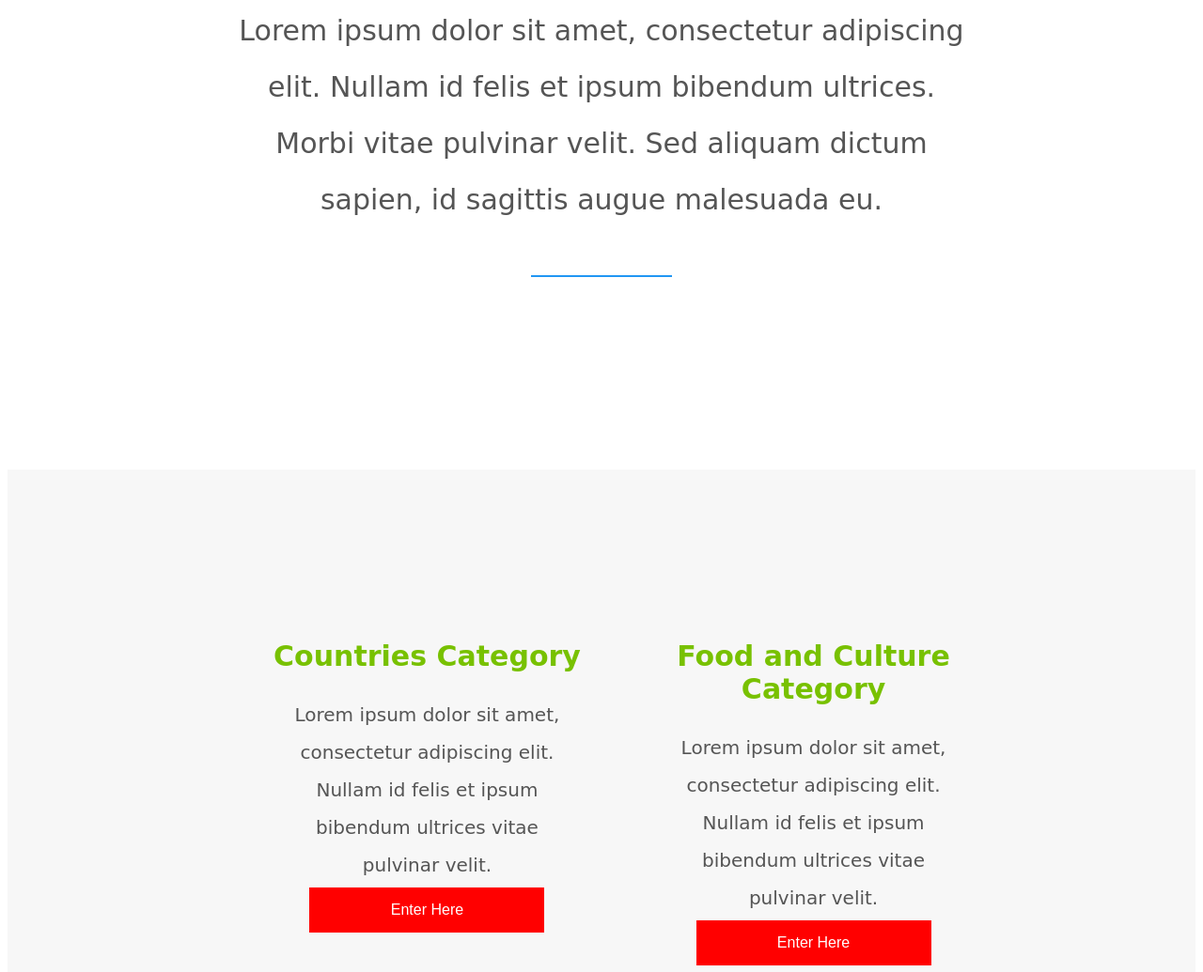
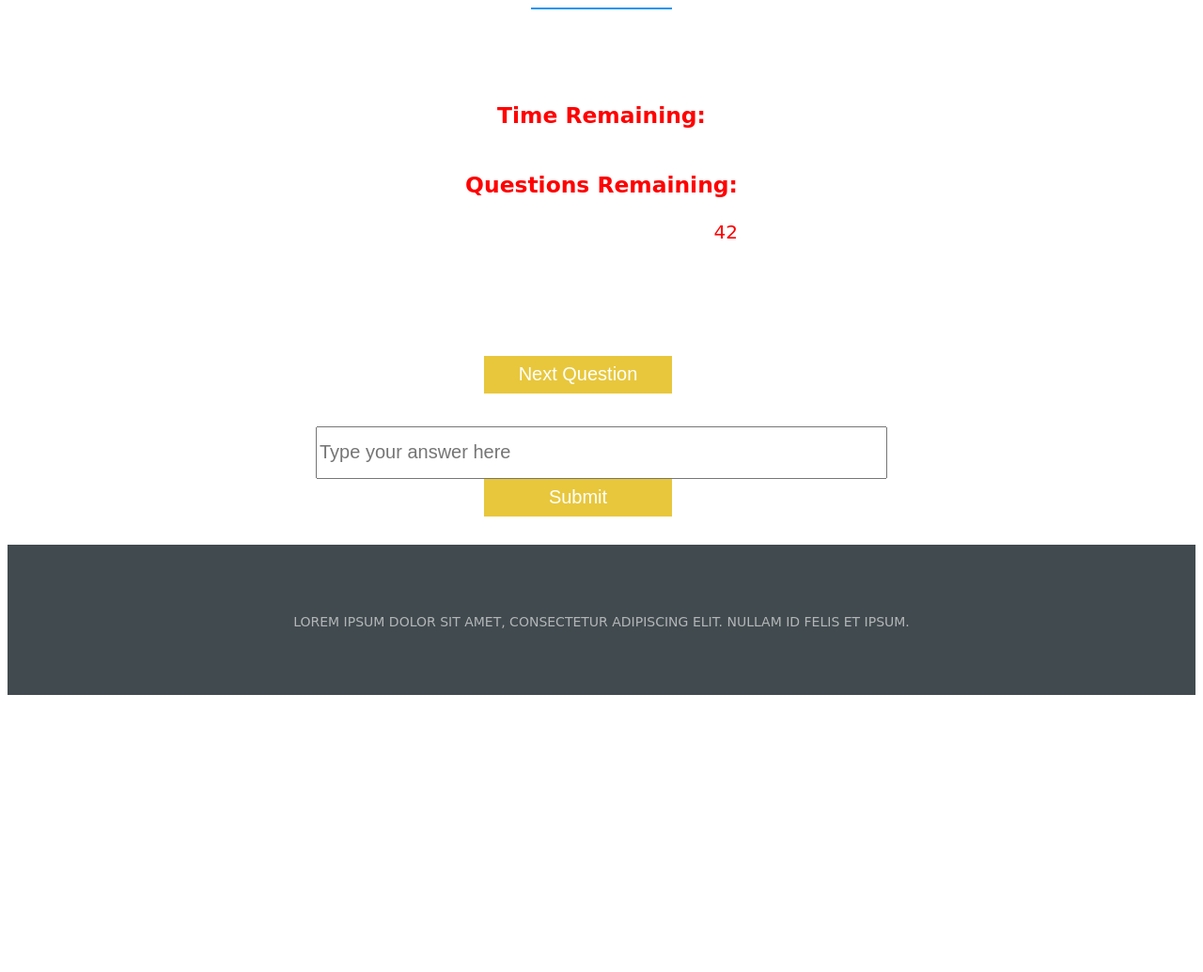
Before and after one commit to tedlayea/Fun-Trivia-, a plain HTML site: page index.html in a window 1280 px wide. Shown: the part 821-1856 px from the top of the page at 94% size. After the commit the page ends 1569 px from the top, so only its background shows below. Drawn offline with nearby package versions, Linux system fonts and the light colour scheme; a web font is replaced by a local one.

Commit message:
included javascript

```diff
--- a/css/styles.css
+++ b/css/styles.css
@@ -10,19 +10,22 @@ hr {
 	height: 2px;
 	background-color: #2196F3;
 	border: 0;
-	margin-bottom: 80px;
+	margin-bottom: 0p;
 }
 section {
 	display: flex;
 	flex-direction: column;
 	align-items: center;
-	padding: 125px 100px;
+	padding:30px;
+}
+#two {
+  font-size: 30px;
 }
 
 @media (max-width: 600px){
 
 	section{
-		padding: 80px 30px;
+		padding:0;
 	}
 }
 section p{
@@ -32,7 +35,7 @@ section p{
 	padding: 0 20px;
 	line-height: 2;
 }
-ul.countries{
+ul.countriesAndCulture{
 	width: 100%;
 	display: flex;
 	flex-wrap: wrap;
@@ -60,13 +63,11 @@ header{
 
 .main .background{
 	position: absolute;
-	top: 0;
-	left: 0;
 	width: 100%;
 	height: 100%;
 	background-size: cover;
-	background-color: #78C100;
-	z-index: -1;
+  background: url('../img/countries.jpeg') no-repeat  center fixed;
+	z-index: -2;
 }
 .main h1{
   font-family: 'Monoton', cursive;
@@ -92,38 +93,88 @@ header{
 	background-color: #fff;
   font-size: 30px;
 }
-.categoryOne{
+.categories{
 	background-color: #f7f7f7;
 }
-.categoryOne .countries li{
+.categories .countriesAndCulture li{
 	padding: 0 30px;
 	flex-basis: 33%;
 	text-align: center;
   font-size: 20px;
 }
-.categoryOne .countries li h4{
-	  color: #78C100;
+.categories .countriesAndCulture li h4{
+	  color: #C8A307;
     font-size: 30px;
-    margin-bottom: 25px;
+    margin-bottom: 0;
+    text-align: center;
 }
-.categoryOne .countries li p{
+.categories .countriesAndCulture li p{
     margin: 0;
 }
-li .button {
-    background-color: #FF0000;
-    border: none;
+#displayQuestion {
+  font-size: 30px;
+  text-align: center;
+  display: flex;
+	flex-direction: column;
+	align-items: center;
+	padding: 12px 100px;
+}
+li .button a {
+  margin-left: -50px;
+  height: 40px;
+  width: 200px;
+  background: #E8C73C;
+  font-size: 20px;
+  color: white;
+  border: 0;
+  -webkit-appearance: none;
+}
+#nextQuestion[type="button"] {
+  margin-left: -50px;
+  height: 40px;
+  width: 200px;
+  background: #E8C73C;
+  font-size: 80px;
+  color: white;
+  border: 0;
+}
+button[type="button"] {
+  margin-left: -50px;
+  height: 40px;
+  width: 200px;
+  background: #E8C73C;
+  font-size: 20px;
+  color: white;
+  border: 0;
+  -webkit-appearance: none;
+}
+input[type="text"] {
+    width: 600px;
+    height: 50px;
+    align-items: baseline;
+    font-size: 20px;
+}
+input[type="submit"] {
+    margin-left: -50px;
+    height: 40px;
+    width: 200px;
+    background: #E8C73C;
+    font-size: 20px;
     color: white;
-    padding: 15px 32px;
-    text-align: center;
-    text-decoration: none;
-    display: inline-block;
-    font-size: 16px;
-    margin: 4px 2px;
-    cursor: pointer;
-    width: 250px;
+    border: 0;
+}
+.timeRemaining {
+  text-align: left;
+  color: red;
+  font-size: 20px;
+}
+.questionsRemaining {
+  text-align: right;
+  color: red;
+  font-size: 20px;
 }
 @media (max-width: 600px){
-	.categoryOne .countries li{
+	.categories .countriesAndCulture li{
 		flex-basis: 100%;
 	}
 }
--- a/index.html
+++ b/index.html
@@ -5,44 +5,50 @@
     <title>Trivia</title>
     <link href="https://fonts.googleapis.com/css?family=Ravi+Prakash" rel="stylesheet">
     <link href="https://fonts.googleapis.com/css?family=Monoton" rel="stylesheet">
+    <script src="https://ajax.googleapis.com/ajax/libs/jquery/2.2.2/jquery.min.js"></script>
     <link rel="stylesheet" href="css/styles.css">
 </head>
-
 <body>
 	<header>
 		<h2></h2>
 		<nav>
-
 		</nav>
 	</header>
-
 	<section class="main">
 		<div class="background"></div>
 		<h1>Trivia for Fun</h1>
-		<h3>Countries and Culture</h3>
 	</section>
-
 	<section class="howToPlay">
 		<h3>How to Play</h3>
-		<p>Lorem ipsum dolor sit amet, consectetur adipiscing elit. Nullam id felis et ipsum bibendum ultrices. Morbi vitae pulvinar velit. Sed aliquam dictum sapien, id sagittis augue malesuada eu.</p>
+		<p id="one">Do you think you are awesome? Answer the following ten questions. If you answer all of them, you will be given an award of "Master of Awsomeness." Click "Next Question" to start.</p>
 		<hr>
 	</section>
 
-	<section class="categoryOne">
-		<ul class="countries">
-			<li>
-				<h4>Countries Category</h4>
-				<p>Lorem ipsum dolor sit amet, consectetur adipiscing elit. Nullam id felis et ipsum bibendum ultrices vitae pulvinar velit.</p>
-        <button class="button">Enter Here</button>
-			</li>
-			<li>
-				<h4>Food and Culture Category</h4>
-				<p>Lorem ipsum dolor sit amet, consectetur adipiscing elit. Nullam id felis et ipsum bibendum ultrices vitae pulvinar velit.</p>
-        <button class="button">Enter Here</button>
-			</li>
-    </ul>
-		</div>
-	</section>
+  <section>
+    <div class="timeRemaining">
+    </div>
+    <div class="questionsRemaining">
+    </div>
+  </section>
+
+  <section id="buttons">
+  </div>
+  </section>
+
+  <section>
+    <div id="nextQuestion">
+      <button type="button">Next Question</button>
+      <p id="two"></p>
+    </div>
+    <div id="inputBox">
+      <input id="answerBox" type="text" placeholder="Type your answer here">
+    </div>
+    <div id="submitButton">
+      <input type="submit">
+    </div>
+  </section>
+
+
 	<footer>
 		<p>Lorem ipsum dolor sit amet, consectetur adipiscing elit. Nullam id felis et ipsum.</p>
 	</footer>
--- a/js/main.js
+++ b/js/main.js
@@ -1,16 +1,29 @@
-var countryQuestions = []
-countryQuestions[0] = "Which country is only continent with no active volcanoes?";
-countryQuestions[1] = "Where is croissant first invented?";
-countryQuestions[2] = "Where are French fries originally from?";
-countryQuestions[3] = "Where is the first sailing boats built?";
-countryQuestions[4] = "Which country is named after a tree?";
-countryQuestions[5] = "Where is paper originated from?";
-countryQuestions[6] = "Which country has the most post offices than any other country (over 100,000)?";
-countryQuestions[7] = "Where is Christmas trees originated from?";
-countryQuestions[8] = "Which country is the world's largest consumer of coffee?";
-countryQuestions[9] = "Which country eats the most chocolate equating to 10 kilos per person per year?";
+$( document ).ready(function() {
+  $(".timeRemaining").append("<h3>Time Remaining:</h3>");
 
-function countryQuestion() {
-  var randomQuestion = Math.floor(Math.random()*(countryQuestions.length));
-  document.getElementById("displayQuestion").innerHTML = countryQuestions[randomQuestion];
-}
+  var question = [ "Which island is the world's biggest island?", "Which country eats the most chocolate equating to 10 kilos per person per year?", "Which continent is the only continent with no active volcanoes?", "Where is croissant first invented?", "Where are French fries originally from?", "Where is the first sailing boats built?", "Which country is named after a tree?", "Where is paper originated from?", "Which country has the most post offices than any other country (over 100,000)?", "Where is Christmas trees originated from?"];
+  var answer = ["Greenland", "Switzerland", "Australia", "Austria", "Belgium", "Egypt", "Brazil", "China", "India", "Germany"];
+  var counter = 0;
+  var remainingQuestion = question[counter].length - 1;
+  $(".questionsRemaining").append("<h3>Questions Remaining: </h3>" + remainingQuestion);
+
+
+  $("#nextQuestion").on("click", function() {
+      if(counter < question.length){
+        counter++;
+      }
+      console.log("random question displayed");
+      $("#two").html(question[counter]);
+  })
+
+  $("#submitButton").on("click", function() {
+    if ($('#answerBox').val() === answer[counter]){
+      console.log("correct alert activated");
+      alert("Correct! Go to the next question.");
+      return remainingQuestion;
+    } else {
+      alert ("Incorrect answer!");
+      return remainingQuestion;
+    }
+  })
+});
```
Also changed, not shown: img/countries.jpeg (added).
